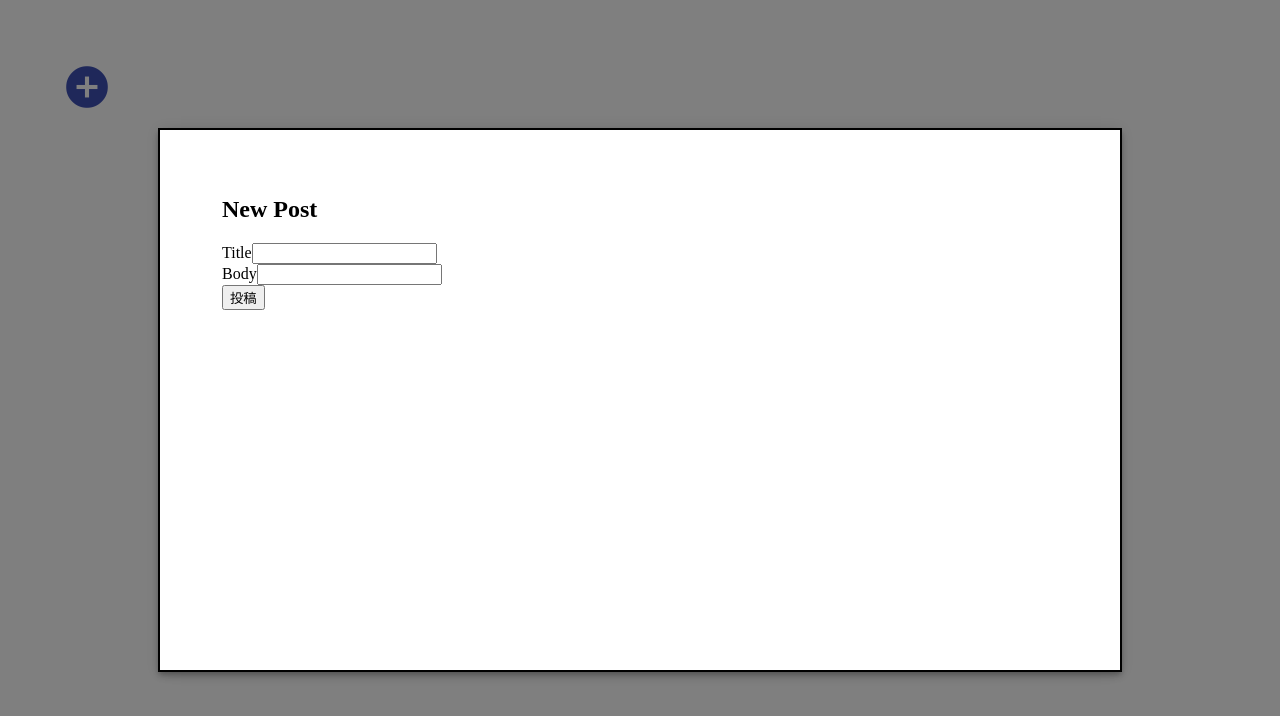
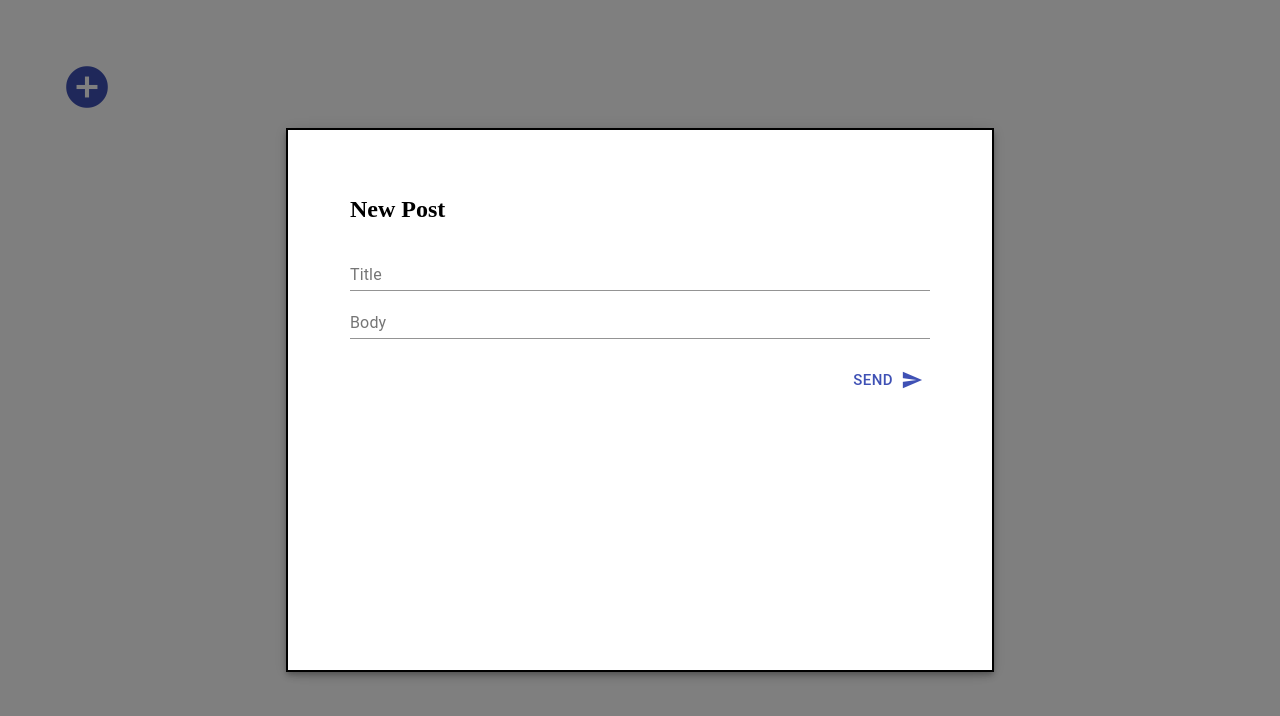
Before and after one commit to coacer/go-web-sample, a Next.js app in the folder client/: page / in a window 1280 px wide. Both pictures are taken after a click on the button "add_circle". Shown: the top 716 px of the page. Built offline with nearby package versions, Linux system fonts and the light colour scheme; no server answers.

Commit message:
[client] styles

```diff
--- a/client/src/components/atoms/TransitionsModal.tsx
+++ b/client/src/components/atoms/TransitionsModal.tsx
@@ -24,7 +24,7 @@ const useStyles = makeStyles((theme: Theme) =>
       border: '2px solid #000',
       boxShadow: theme.shadows[5],
       padding: theme.spacing(2, 4, 3),
-      width: '70%',
+      width: '50%',
       height: '500px',
     },
   })
--- a/client/src/components/posts/PostForm.tsx
+++ b/client/src/components/posts/PostForm.tsx
@@ -1,6 +1,9 @@
 import React, { FormEvent, useState, ChangeEvent, Dispatch } from 'react';
 import { addPost, PostAction } from '../../store/actions/posts';
 import { addPostAPI } from '../../api/posts';
+import { TextField, Button } from '@material-ui/core';
+import Icon from '@material-ui/core/Icon';
+import styled from 'styled-components';
 
 interface Props {
   dispatch: Dispatch<PostAction>;
@@ -15,36 +18,46 @@ const PostForm: React.FC<Props> = ({ dispatch, handleClose }: Props) => {
     e.preventDefault();
     const post = await addPostAPI({ title, body });
     dispatch(addPost(post));
-    setTitle('');
-    setBody('');
     handleClose();
   };
 
   return (
     <form onSubmit={handleSubmit}>
-      <label htmlFor="title">Title</label>
-      <input
+      <TextField
+        id="standard-basic"
+        label="Title"
+        fullWidth
         onChange={(e: ChangeEvent<HTMLInputElement>): void =>
           setTitle(e.target.value)
         }
-        value={title}
-        id="title"
-        type="text"
       />
       <br />
-      <label htmlFor="body">Body</label>
-      <input
+      <TextField
+        id="standard-basic"
+        label="Body"
+        fullWidth
         onChange={(e: ChangeEvent<HTMLInputElement>): void =>
           setBody(e.target.value)
         }
-        value={body}
-        id="body"
-        type="text"
       />
-      <br />
-      <input type="submit" value="投稿" />
+      <RightFlex>
+        <Button
+          size="large"
+          endIcon={<Icon>send</Icon>}
+          type="submit"
+          color="primary"
+        >
+          Send
+        </Button>
+      </RightFlex>
     </form>
   );
 };
 
+const RightFlex = styled.div`
+  display: flex;
+  justify-content: flex-end;
+  padding-top: 20px;
+`;
+
 export default PostForm;
```
